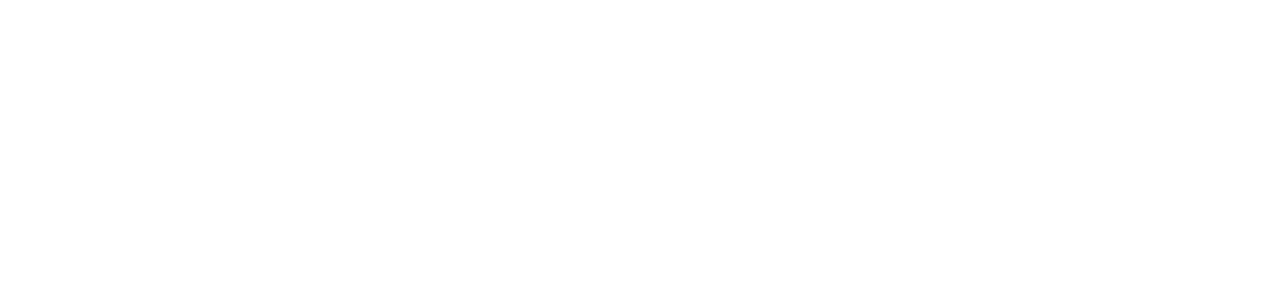
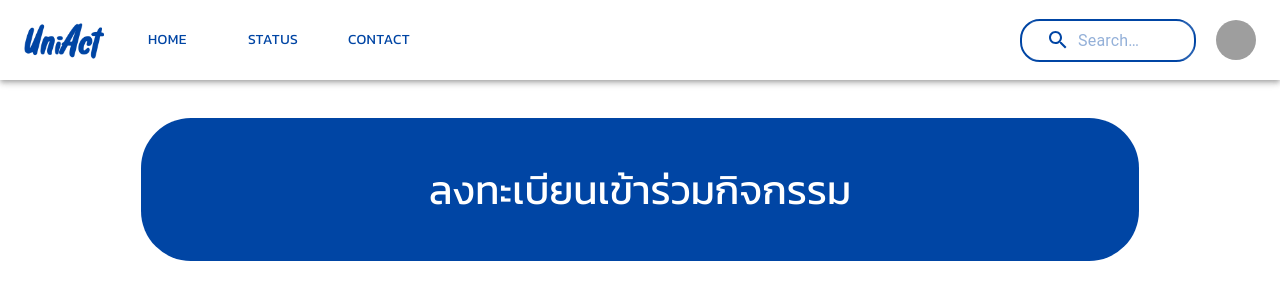
Before and after one commit to PhoorinNickphong/frontend, a React (Create React App) app in the folder client/: page /history in a window 1280 px wide. Before the commit this address had no page. Shown: the top 300 px of the page. Built offline with nearby package versions, Linux system fonts and the light colour scheme; grey boxes are pictures that could not be loaded.

Commit message:
เชื่อมหน้า (ยังไม่เสร็จ)

```diff
--- a/client/src/App.tsx
+++ b/client/src/App.tsx
@@ -10,10 +10,10 @@ function App() {
     <BrowserRouter>
       <Routes>
         <Route path="/" element={<MainPage />}  />
-       {/*  <Route path="/sigin" element={ <Signin />} />
-        <Route path="/register" element={<Register />} />
-        <Route path="/Status" element={<Status />} />
-        <Route path="/history" element={<History />} /> */}
+        {/* <Route path="/signin" element={ <Signin />} />
+        <Route path="/register" element={<Register />} /> */}
+        <Route path="/status" element={<Status />} />
+        <Route path="/history" element={<History />} />
       </Routes>
     </BrowserRouter>
 
--- a/client/src/components/app-bar.tsx
+++ b/client/src/components/app-bar.tsx
@@ -16,10 +16,12 @@ import MenuItem from '@mui/material/MenuItem';
 import SearchIcon from '@mui/icons-material/Search';
 import { styled, alpha } from '@mui/material/styles';
 import InputBase from '@mui/material/InputBase';
+import Link from "@mui/material/Link";
 
 
-const pages = ['Home','Status', 'Contact'];
-const settings = ['Account', 'Activity history', 'Logout'];
+
+const pages: [string, string][] = [['Home', '/'], ['Status', '/status'], ['Contact', '#contact']]
+const settings: [string, string][] = [['Account',''], ['History','/history'], ['Logout','']];
 
 const Search = styled('div')(({ theme }) => ({
   position: 'relative',
@@ -139,8 +141,8 @@ function ActivityAppBar() {
               }}
             >
               {pages.map((page) => (
-                <MenuItem key={page} onClick={handleCloseNavMenu}>
-                  <Typography textAlign="center">{page}</Typography>
+                <MenuItem key={page[0]} onClick={handleCloseNavMenu} component={Link} href={page[1]}>
+                  <Typography textAlign="center">{page[0]}</Typography>
                 </MenuItem>
               ))}
             </Menu>
@@ -167,11 +169,12 @@ function ActivityAppBar() {
           <Box  sx={{ flexGrow: 1, display: { xs: 'none', md: 'flex'}}}>
             {pages.map((page) => (
               <Button className='buttom'
-                key={page}
+                key={page[0]}
+                href={page[1]}
                 onClick={handleCloseNavMenu}
                 sx={{ my: 2, color: '#0045a4', display: 'block' ,fontFamily: '"Kanit", sans-serif'}}
               >
-                {page}
+                {page[0]}
               </Button>
             ))}
           </Box>
@@ -209,8 +212,8 @@ function ActivityAppBar() {
               onClose={handleCloseUserMenu}
             >
               {settings.map((setting) => (
-                <MenuItem key={setting} onClick={handleCloseUserMenu}>
-                  <Typography textAlign="center">{setting}</Typography>
+                <MenuItem key={setting[0]} onClick={handleCloseUserMenu} component={Link} href={setting[1]}>
+                  <Typography textAlign="center">{setting[0]}</Typography>
                 </MenuItem>
               ))}
             </Menu>
--- a/client/src/components/statuscard.css
+++ b/client/src/components/statuscard.css
@@ -5,7 +5,7 @@
     color: black;
 }
 
-.box{
+.box100{
     background-color: rgb(211, 249, 249);
 }
 
--- a/client/src/components/statuscard.tsx
+++ b/client/src/components/statuscard.tsx
@@ -16,7 +16,7 @@ function StatusCard() {
           image="https://ichef.bbci.co.uk/news/640/cpsprodpb/1496F/production/_116553348_mansleepsgettyimages.png"
           alt="Image"
         />
-        <CardContent className='box'>
+        <CardContent className='box100'>
           <Typography gutterBottom variant="h5" component="div">
             <p className='text3'>Activity name</p>
           </Typography>
--- a/client/src/pages/history.css
+++ b/client/src/pages/history.css
@@ -1,4 +1,4 @@
-.box {
+.box99 {
     background-color: #0045a4;
     font-size: 250%;
     font-family:"Kanit", sans-serif;
@@ -20,7 +20,7 @@
     margin-right: 11%;
     }
 
-  .box2 {
+ /*  .box2 {
 
     background: rgba(205,207,210,1);
     opacity: 1;
@@ -62,3 +62,4 @@
     text-align: center;
 
   }
+   */
--- a/client/src/pages/history.tsx
+++ b/client/src/pages/history.tsx
@@ -9,7 +9,7 @@ function History() {
           rel="stylesheet"
         />
     <body>
-    <div className="box">
+    <div className="box99">
             <p>
                 <label>ลงทะเบียนเข้าร่วมกิจกรรม</label>
             </p>
--- a/client/src/pages/main.tsx
+++ b/client/src/pages/main.tsx
@@ -74,7 +74,7 @@ function MainPage() {
           <ActivityCard></ActivityCard>
         </div>
         <div className="boxCont">
-            <h2>ติดต่อ</h2>
+            <h2 id='contact'>ติดต่อ</h2>
         </div>
         <div  className="boxCont2">
             <h2>ช่องทางการติดต่อ</h2>
```
